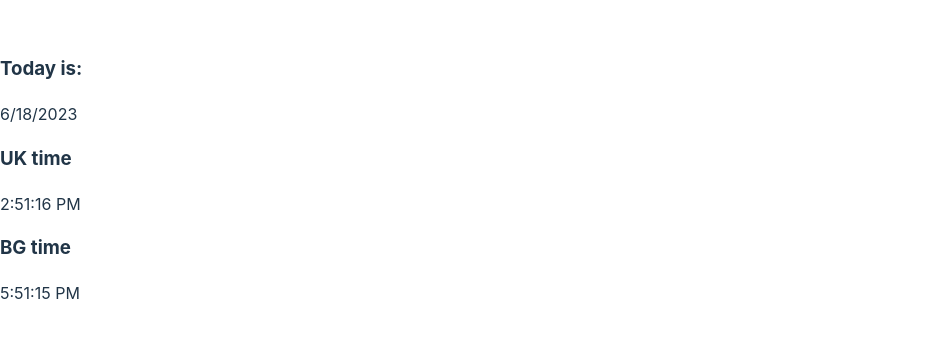
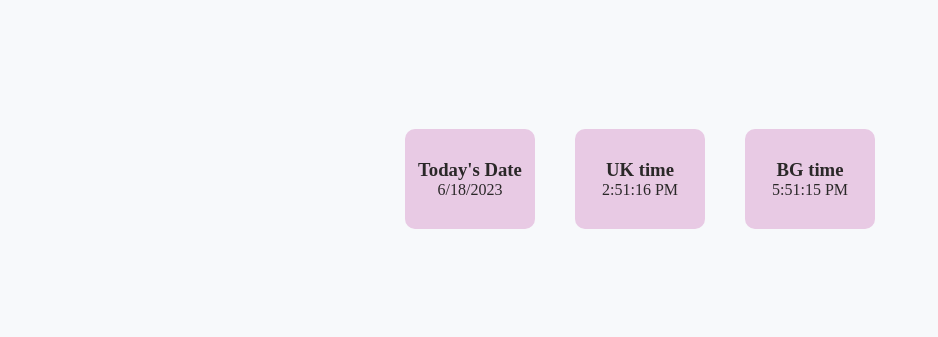
Before and after one commit to KodeIva/Light-dark-mode-digital-clock, a React (Vite) app in the folder light-dark-mode-digital-clock/: page / in a window 1280 px wide. Shown: the part 221-558 px from the top of the page, without its empty margins (0-938 px from the left). Built offline with nearby package versions, Linux system fonts and the light colour scheme.

Commit message:
Added new divs App.js, Added styling to light div

```diff
--- a/light-dark-mode-digital-clock/src/App.jsx
+++ b/light-dark-mode-digital-clock/src/App.jsx
@@ -25,12 +25,18 @@ function App() {
 
   return (
     <div className='light'>
-      <h3>Today is:</h3>
-      <span> {date}</span>
-      <h3>UK time</h3>
-      <p>{time}</p>
-      <h3>BG time</h3>
-      <p>{bgTime}</p>
+      <div className="date">
+        <h3>Today's Date </h3>
+        <span> {date}</span>
+      </div>
+      <div className='uk-time'>
+        <h3>UK time</h3>
+        <p>{time}</p>
+      </div>
+      <div className="bg-time">
+       <h3>BG time</h3>
+       <p>{bgTime}</p>
+      </div>
     </div>
   )
 }
--- a/light-dark-mode-digital-clock/src/index.css
+++ b/light-dark-mode-digital-clock/src/index.css
@@ -1,69 +1,27 @@
-:root {
-  font-family: Inter, system-ui, Avenir, Helvetica, Arial, sans-serif;
-  line-height: 1.5;
-  font-weight: 400;
-
-  color-scheme: light dark;
-  color: rgba(255, 255, 255, 0.87);
-  background-color: #242424;
-
-  font-synthesis: none;
-  text-rendering: optimizeLegibility;
-  -webkit-font-smoothing: antialiased;
-  -moz-osx-font-smoothing: grayscale;
-  -webkit-text-size-adjust: 100%;
+* {
+  margin: 0;
+  padding: 0;
+  box-sizing: border-box;
 }
 
-a {
-  font-weight: 500;
-  color: #646cff;
-  text-decoration: inherit;
-}
-a:hover {
-  color: #535bf2;
+.light {
+  background-color: rgb(247, 249, 251);
+  width: 100%;
+  height: 100vh;
+  color: rgb(42, 40, 40);
+  display: flex;
+  justify-content: center;
+  align-items: center;
 }
 
-body {
-  margin: 0;
+.date, .uk-time, .bg-time {
+  margin: 20px;
   display: flex;
-  place-items: center;
-  min-width: 320px;
-  min-height: 100vh;
+  flex-direction: column;
+  justify-content: center;
+  align-items: center;
+  width: 130px;
+  height: 100px;
+  background-color: rgb(232, 202, 228);
+  border-radius: 10px;
 }
-
-h1 {
-  font-size: 3.2em;
-  line-height: 1.1;
-}
-
-button {
-  border-radius: 8px;
-  border: 1px solid transparent;
-  padding: 0.6em 1.2em;
-  font-size: 1em;
-  font-weight: 500;
-  font-family: inherit;
-  background-color: #1a1a1a;
-  cursor: pointer;
-  transition: border-color 0.25s;
-}
-button:hover {
-  border-color: #646cff;
-}
-button:focus,
-button:focus-visible {
-  outline: 4px auto -webkit-focus-ring-color;
-}
-
-@media (prefers-color-scheme: light) {
-  :root {
-    color: #213547;
-    background-color: #ffffff;
-  }
-  a:hover {
-    color: #747bff;
-  }
-  button {
-    background-color: #f9f9f9;
-  }
-}
```
